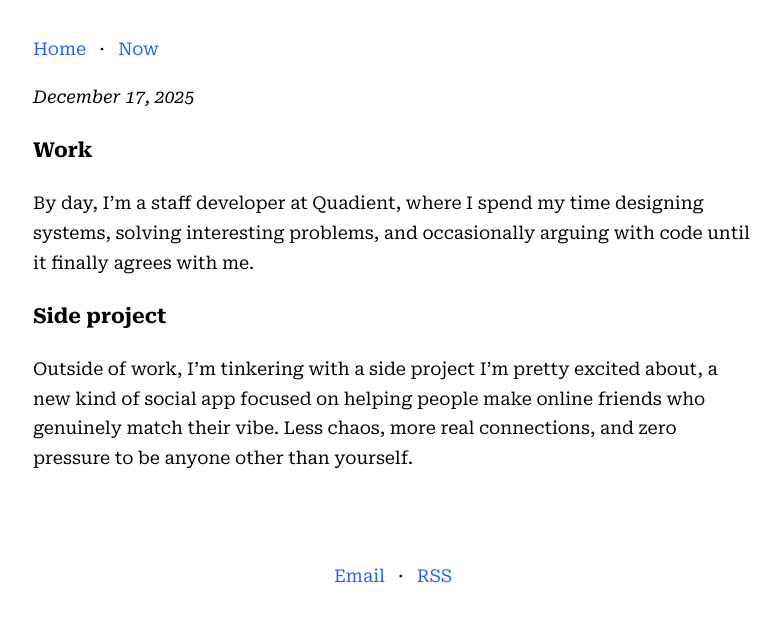
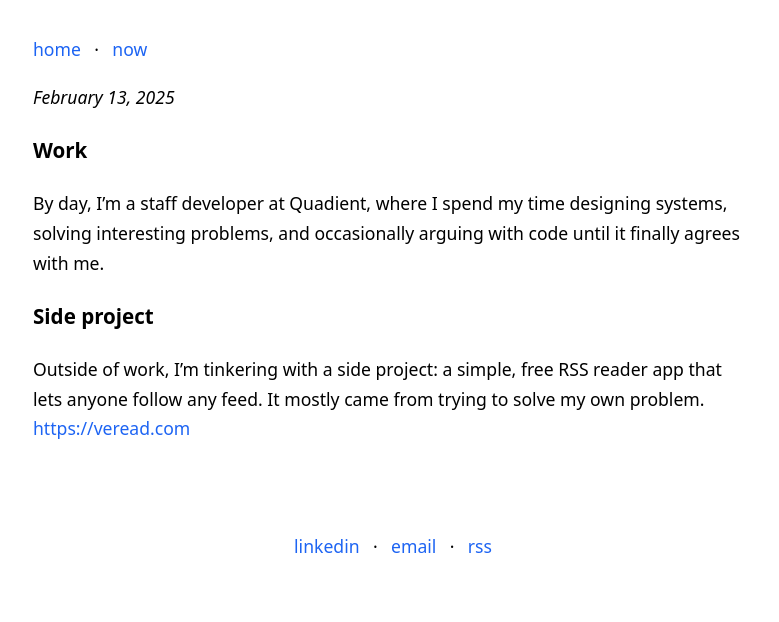
Before and after one commit to vasanthv/vasanthv.github.io, a Jekyll site: the page built from now.md, in a window 1280 px wide. Shown: the top 622 px of the page, without its empty margins (247-1026 px from the left). Built offline with Jekyll 4.4.1, drawn with Linux system fonts in a browser that asks for light colours.

Commit message:
UI improvements & new now content.

```diff
--- a/_layouts/default.html
+++ b/_layouts/default.html
@@ -20,12 +20,11 @@
 </head>
 
 <body>
-
   <header>
     <nav>
-      <a href="{{ '/' | relative_url }}">Home</a>
+      <a href="{{ '/' | relative_url }}">home</a>
       <span>&middot;</span>
-      <a href="{{ '/now' | relative_url }}">Now</a>
+      <a href="{{ '/now' | relative_url }}">now</a>
     </nav>
   </header>
   <main>
@@ -34,9 +33,11 @@
 
   <footer>
     <nav>
-      <a href="mailto:vasanth.v@icloud.com">Email</a>
+      <a href="https://www.linkedin.com/in/vsnthv" target="_blank">linkedin</a>
       <span>&middot;</span>
-      <a href="{{ '/feed.xml' | relative_url }}">RSS</a>
+      <a href="mailto:vasanth.v@icloud.com">email</a>
+      <span>&middot;</span>
+      <a href="{{ '/feed.xml' | relative_url }}">rss</a>
     </nav>
   </footer>
 </body>
--- a/assets/css/style.css
+++ b/assets/css/style.css
@@ -1,11 +1,9 @@
-@import url("https://fonts.googleapis.com/css2?family=Roboto+Serif:ital,opsz,wght@0,8..144,100..900;1,8..144,100..900&display=swap");
-
 html {
   font-size: 1.1rem;
 }
 
 body {
-  font-family: "Roboto Serif", serif;
+  font-family: system-ui, sans-serif;
   max-width: 720px;
   margin: 2rem auto;
   padding: 0 1rem;
@@ -18,10 +16,10 @@ body {
 a {
   color: #1d64f3;
 }
-nav a {
+a {
   text-decoration: none;
 }
-nav a:hover {
+a:hover {
   text-decoration: underline;
 }
 nav span {
@@ -39,3 +37,25 @@ blockquote {
 blockquote p {
   padding: 0.5rem 1rem;
 }
+
+ul#list {
+  margin: 0px;
+  padding: 0px;
+  list-style: none;
+}
+ul#list li {
+  display: flex;
+}
+ul#list li:hover,
+ul#list li:focus {
+  text-decoration: underline;
+}
+ul#list li a {
+  flex: 1;
+}
+ul#list li span {
+  font-size: 0.8rem;
+  font-family: monospace;
+  font-optical-sizing: auto;
+  font-style: normal;
+}
--- a/now.md
+++ b/now.md
@@ -3,7 +3,7 @@ layout: default
 title: Now
 ---
 
-_December 17, 2025_
+_February 13, 2025_
 
 ### Work
 
@@ -11,4 +11,4 @@ By day, I’m a staff developer at Quadient, where I spend my time designing sys
 
 ### Side project
 
-Outside of work, I’m tinkering with a side project I’m pretty excited about, a new kind of social app focused on helping people make online friends who genuinely match their vibe. Less chaos, more real connections, and zero pressure to be anyone other than yourself.
+Outside of work, I’m tinkering with a side project: a simple, free RSS reader app that lets anyone follow any feed. It mostly came from trying to solve my own problem. [https://veread.com](https://veread.com)
```
Also changed, not shown: index.md (+2 -2 lines).
